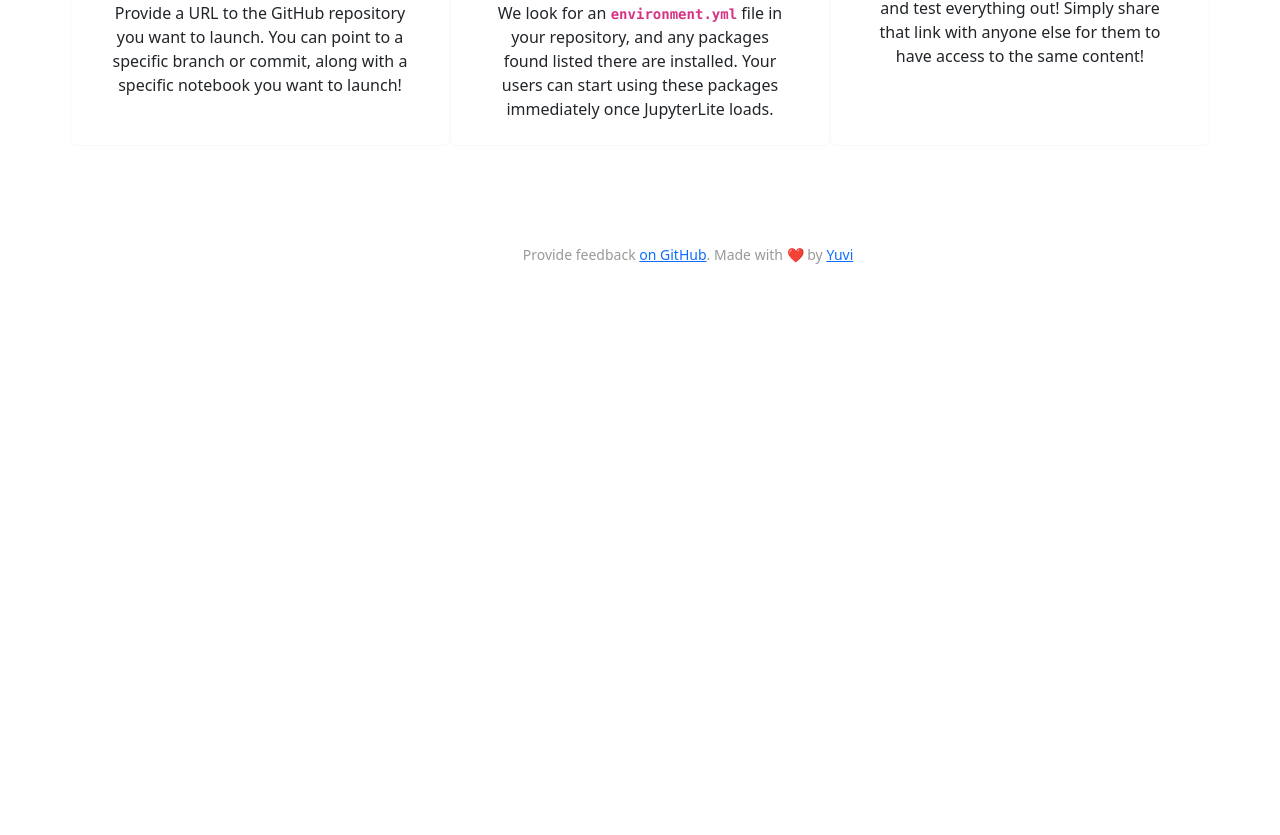
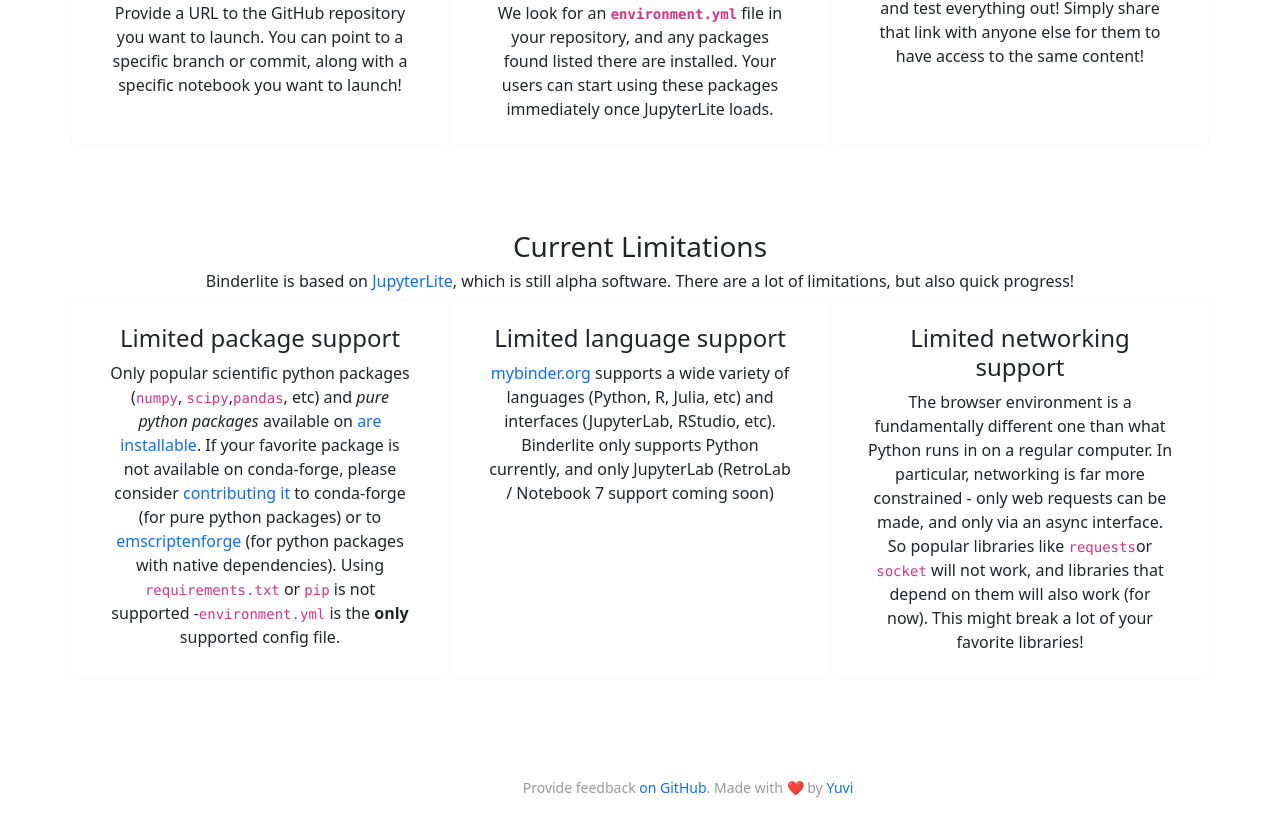
Before and after one commit to jupyterlite/repo2jupyterlite, a React app: page / in a window 1280 px wide. Shown: the part 945-1780 px from the top of the page. Before the commit the page ends 1307 px from the top, so only its background shows below. Built offline with nearby package versions, Linux system fonts and the light colour scheme; the HTML template or start-up script is replaced by a standard one.

Commit message:
Add more text content

```diff
--- a/src/App.css
+++ b/src/App.css
@@ -1,3 +1,6 @@
+a {
+  text-decoration: none;
+}
 .parsed-url-container {
   margin-top: 8px;
   font-size: 12px;
--- a/src/App.jsx
+++ b/src/App.jsx
@@ -41,6 +41,65 @@
             You can open notebooks, execute code and test everything out! Simply
             share that link with anyone else for them to have access to the same
             content!
+          </p>
+        </div>
+      </div>
+
+      <h3 className="text-center explanatory-card-header">
+        Current Limitations
+      </h3>
+      <h6 className="text-center">
+        Binderlite is based on{" "}
+        <a href="https://jupyterlite.readthedocs.io/en/latest/">JupyterLite</a>,
+        which is still alpha software. There are a lot of limitations, but also
+        quick progress!{" "}
+      </h6>
+      <div className="card border-light col-sm-4 text-center explanatory-card">
+        <div className="card-body">
+          <h4 className="card-title">Limited package support</h4>
+          <p className="card-text">
+            Only popular scientific python packages (<code>numpy</code>,{" "}
+            <code>scipy</code>,<code>pandas</code>, etc) and{" "}
+            <em>pure python packages</em> available on{" "}
+            <a href="https://conda-forge.org/">are installable</a>. If your
+            favorite package is not available on conda-forge, please consider{" "}
+            <a href="https://conda-forge.org/docs/maintainer/adding_pkgs.html">
+              contributing it
+            </a>{" "}
+            to conda-forge (for pure python packages) or to{" "}
+            <a href="https://github.com/emscripten-forge/recipes">
+              emscriptenforge
+            </a>{" "}
+            (for python packages with native dependencies). Using{" "}
+            <code>requirements.txt</code> or <code>pip</code> is not supported -
+            <code>environment.yml</code> is the <strong>only</strong> supported
+            config file.
+          </p>
+        </div>
+      </div>
+      <div className="card border-light col-sm-4 text-center explanatory-card">
+        <div className="card-body">
+          <h4 className="card-title">Limited language support</h4>
+          <p className="card-text">
+            <a href="https://mybinder.org">mybinder.org</a> supports a wide
+            variety of languages (Python, R, Julia, etc) and interfaces
+            (JupyterLab, RStudio, etc). Binderlite only supports Python
+            currently, and only JupyterLab (RetroLab / Notebook 7 support coming
+            soon)
+          </p>
+        </div>
+      </div>
+      <div className="card border-light col-sm-4 text-center explanatory-card">
+        <div className="card-body">
+          <h4 className="card-title">Limited networking support</h4>
+          <p className="card-text">
+            The browser environment is a fundamentally different one than what
+            Python runs in on a regular computer. In particular, networking is
+            far more constrained - only web requests can be made, and only via
+            an async interface. So popular libraries like <code>requests</code>
+            or <code>socket</code> will not work, and libraries that depend on
+            them will also work (for now). This might break a lot of your
+            favorite libraries!
           </p>
         </div>
       </div>
```
